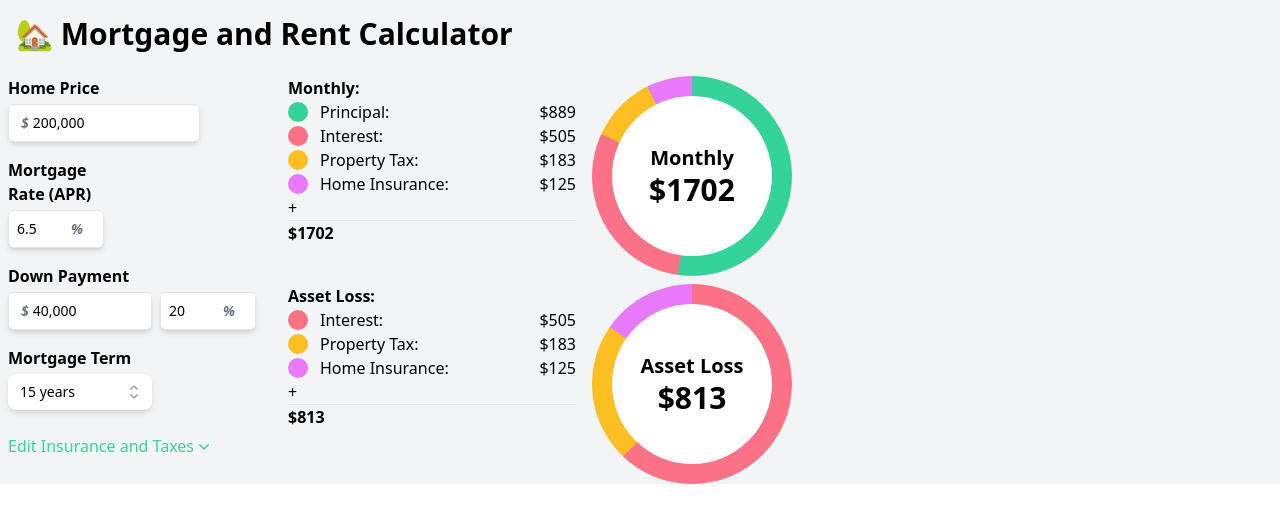
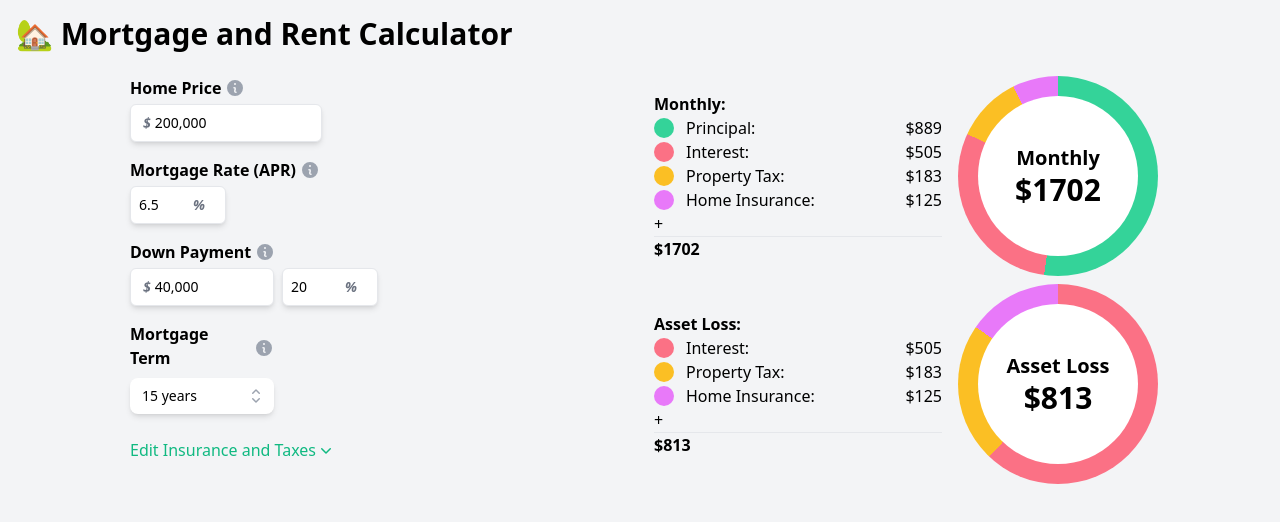
Before and after one commit to tylerhiggs/mortgage-rent-calculator, a Vue app: page / in a window 1280 px wide. Shown: the top 522 px of the page. Built offline with nearby package versions, Linux system fonts and the light colour scheme.

Commit message:
adds info popups next to input fields

```diff
--- a/src/App.vue
+++ b/src/App.vue
@@ -48,9 +48,9 @@ const values = computed(() => {
 </script>
 
 <template>
-  <main class="bg-gray-100">
+  <main class="bg-gray-100 h-screen">
     <h1 class="font-bold text-3xl p-4">🏡 Mortgage and Rent Calculator</h1>
-    <div class="flex">
+    <div class="flex justify-around">
       <MortgageInput />
       <div class="flex flex-col">
         <PieSum title="Monthly" :values="values" />
--- a/src/components/MortgageInput.vue
+++ b/src/components/MortgageInput.vue
@@ -41,6 +41,7 @@ const toggleExpanded = () => {
       :value="mortgageStore.homeValue"
       :min="mortgageStore.downPayment"
       @change="updateHomeValue"
+      info="The price of the home you are looking to buy."
       isDollar
     />
     <NumberInput
@@ -51,6 +52,7 @@ const toggleExpanded = () => {
       :max="100"
       @change="updateRate"
       isPercent
+      info="The annual percentage rate (APR) of your mortgage. This is the interest rate you will pay on your mortgage."
     />
     <div class="grid grid-rows-1 grid-cols-2 w-72 gap-4">
       <NumberInput
@@ -61,6 +63,7 @@ const toggleExpanded = () => {
         :max="mortgageStore.homeValue"
         @change="mortgageStore.setDownPayment({ num: $event })"
         isDollar
+        info="The amount of money you will put down on your home."
       />
       <NumberInput
         size="sm"
@@ -76,11 +79,12 @@ const toggleExpanded = () => {
       :value="selectedTerm"
       @change="(termOption) => selectTerm(termOption.value)"
       label="Mortgage Term"
+      info="The length of your mortgage in years."
     />
-    <button @click.prevent="toggleExpanded" class="flex items-center mt-4 ml-2 text-emerald-400">
+    <button @click.prevent="toggleExpanded" class="flex items-center mt-4 ml-2 text-emerald-500">
       {{ isExpanded ? 'Hide' : 'Edit' }} Insurance and Taxes
-      <ChevronUpIcon v-if="isExpanded" class="h-5 w-5 text-emerald-400" aria-hidden="true" />
-      <ChevronDownIcon v-else class="h-5 w-5 text-emerald-400" aria-hidden="true" />
+      <ChevronUpIcon v-if="isExpanded" class="h-5 w-5 text-emerald-500" aria-hidden="true" />
+      <ChevronDownIcon v-else class="h-5 w-5 text-emerald-500" aria-hidden="true" />
     </button>
     <div v-if="isExpanded">
       <div class="grid grid-rows-1 grid-cols-2 w-72 gap-4">
@@ -94,6 +98,7 @@ const toggleExpanded = () => {
           "
           isDollar
           isMonth
+          info="Private Mortgage Insurance (PMI) is required if your down payment is less than 20% of the home price. This does not insure your home, but rather insures the lender in case you default on your loan. This is why you should try to avoid a down payment of less than 20%."
         />
         <NumberInput
           size="sm"
@@ -115,6 +120,7 @@ const toggleExpanded = () => {
           "
           isDollar
           isYear
+          info="Property taxes are based on the assessed value of your home. This is usually a percentage of the home value."
         />
         <NumberInput
           size="sm"
@@ -133,6 +139,7 @@ const toggleExpanded = () => {
         @change="(dollars: number) => (mortgageStore.monthlyHomeInsurance = dollars)"
         isDollar
         isMonth
+        info="Home insurance is required by your lender. This insures your home in case of damage or theft."
       />
       <NumberInput
         size="lg"
@@ -142,6 +149,7 @@ const toggleExpanded = () => {
         @change="(dollars: number) => (mortgageStore.monthlyHOA = dollars)"
         isDollar
         isMonth
+        info="Homeowners Association (HOA) fees are required if you live in a community with an HOA. These fees are used to maintain the community."
       />
     </div>
   </div>
--- a/src/lib/DropdownList.vue
+++ b/src/lib/DropdownList.vue
@@ -1,6 +1,9 @@
 <template>
   <div class="w-36 m-2">
-    <label v-if="props.label" class="font-bold mb-1">{{ props.label }}</label>
+    <div class="flex items-center">
+      <label v-if="props.label" class="font-bold mb-1 mr-1">{{ props.label }}</label>
+      <InfoPopup v-if="props.info" :description="props.info" />
+    </div>
     <Listbox :value="props.value">
       <div class="relative mt-1 cursor-pointer">
         <ListboxButton
@@ -55,12 +58,13 @@
 <script setup lang="ts" generic="T extends { id: string; name: string }">
 import { Listbox, ListboxButton, ListboxOption, ListboxOptions } from '@headlessui/vue'
 import { CheckIcon, ChevronUpDownIcon } from '@heroicons/vue/20/solid'
-import { defineProps, defineEmits } from 'vue'
+import InfoPopup from './InfoPopup.vue'
 
 const props = defineProps<{
   options: Array<T>
   value: T
   label?: string
+  info?: string
 }>()
 
 const emit = defineEmits<{
--- /dev/null
+++ b/src/lib/InfoPopup.vue
@@ -0,0 +1,23 @@
+<script setup lang="ts">
+import { defineProps } from 'vue'
+import { InformationCircleIcon } from '@heroicons/vue/20/solid'
+import { Popover, PopoverButton, PopoverPanel } from '@headlessui/vue'
+
+const props = defineProps<{
+  description: string
+}>()
+</script>
+
+<template>
+  <Popover class="relative">
+    <PopoverButton class="flex items-center border-none outline-none">
+      <InformationCircleIcon class="h-5 w-5 text-gray-400" aria-hidden="true" />
+    </PopoverButton>
+
+    <PopoverPanel class="absolute w-72 z-30">
+      <div class="bg-white shadow-lg rounded-lg p-3">
+        <p class="text-gray-500">{{ props.description }}</p>
+      </div>
+    </PopoverPanel>
+  </Popover>
+</template>
--- a/src/lib/NumberInput.vue
+++ b/src/lib/NumberInput.vue
@@ -5,7 +5,10 @@
       width: props.size === 'sm' ? '6rem' : props.size === 'md' ? '9rem' : '12rem'
     }"
   >
-    <label :for="props.label" class="font-bold">{{ props.label }}</label>
+    <div class="flex items-center">
+      <label :for="props.label" class="font-bold mr-1 whitespace-nowrap">{{ props.label }}</label>
+      <InfoPopup v-if="props.info" :description="props.info" />
+    </div>
 
     <div
       class="cursor-pointer focus-within:border-emerald-400 bg-white flex justify-between w-full mt-1 rounded-md shadow-md focus:border-teal-300 sm:text-sm p-2 border"
@@ -53,6 +56,7 @@
 
 <script setup lang="ts">
 import { defineProps, defineEmits, ref, computed, watch } from 'vue'
+import InfoPopup from './InfoPopup.vue'
 
 const inputElement = ref<HTMLDivElement>()
 
@@ -66,6 +70,7 @@ const props = defineProps<{
   isPercent?: boolean
   isMonth?: boolean
   isYear?: boolean
+  info?: string
 }>()
 
 const emit = defineEmits<{
--- a/src/lib/PieSum.vue
+++ b/src/lib/PieSum.vue
@@ -65,7 +65,7 @@ const conicGradientString = computed(() => {
 </style>
 
 <template>
-  <div class="mt-2 flex">
+  <div class="mt-2 flex items-center">
     <div>
       <div class="font-bold">{{ props.title }}:</div>
       <div class="flex flex-col w-72 mr-4">
```
